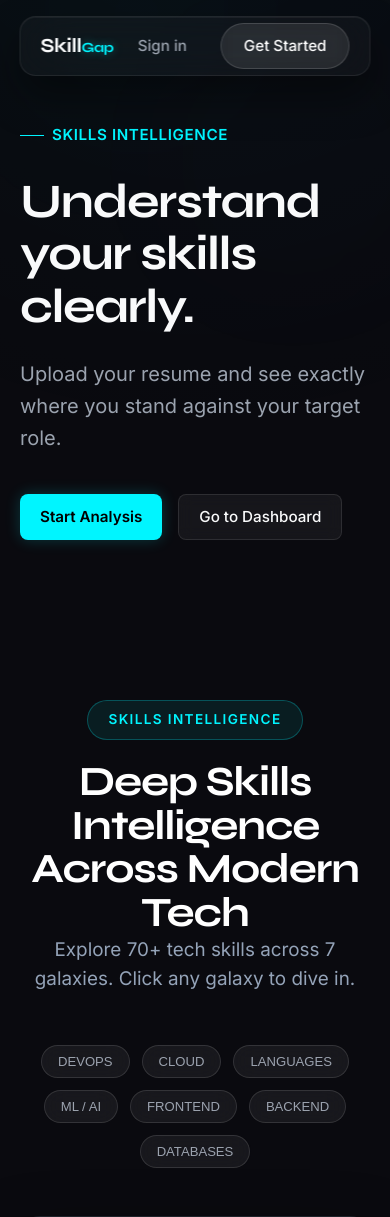
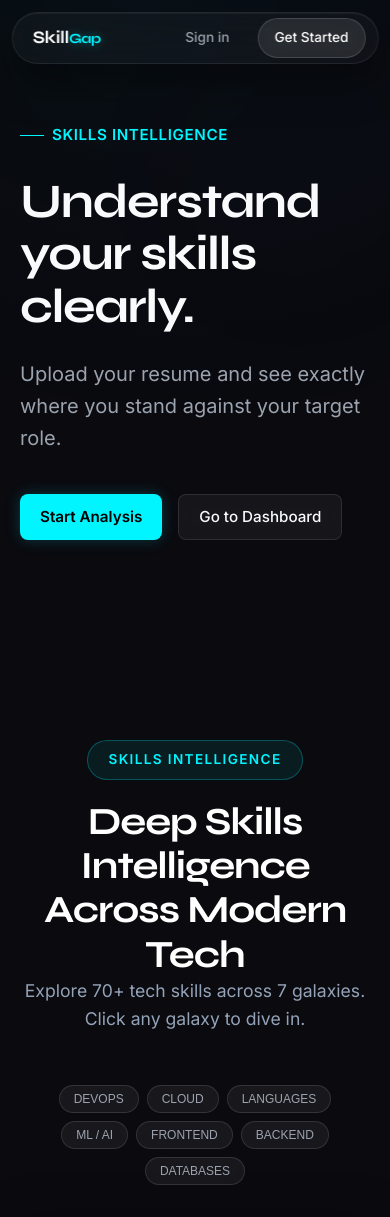
Before and after one commit to AnupamMI/skill-gap-radar, a Flask app: page / in a window 390 px wide. Shown: the top 1217 px of the page. Run offline with Flask 3, Linux system fonts and the light colour scheme.

Commit message:
Mobile responsive fix + sidebar + UI improvements

```diff
--- a/templates/index.html
+++ b/templates/index.html
@@ -68,6 +68,9 @@
     position: relative;
     overflow: hidden;
   }
+  @media (max-width: 768px) {
+    .skills-galaxy-section { padding-top: 120px; }
+  }
 
   .galaxy-header { margin-bottom: 52px; }
   .galaxy-eyebrow {
@@ -80,23 +83,23 @@
   }
   .galaxy-header h2 {
     font-family: 'Syne', sans-serif;
-    font-size: clamp(2.6rem, 5.5vw, 4.2rem);
+    font-size: clamp(2.4rem, 8vw, 4.2rem); /* More aggressive scaling */
     font-weight: 700; color: #fff;
-    letter-spacing: -0.03em; line-height: 1.05;
+    letter-spacing: -0.03em; line-height: 1.15; /* Better line height for mobile */
   }
   .galaxy-subtitle {
-    font-size: 1.18rem; color: #94a3b8; max-width: 620px; margin: 0 auto;
-    line-height: 1.55;
+    font-size: 1.1rem; color: #94a3b8; max-width: 620px; margin: 0 auto;
+    line-height: 1.6;
   }
 
   /* ── Filter bar ── */
   .category-filters {
     display: flex; flex-wrap: wrap; justify-content: center;
-    gap: 12px; margin-bottom: 48px; padding: 0 16px;
+    gap: 8px; margin-bottom: 32px; padding: 0 16px;
   }
   .filter-btn {
-    padding: 10px 24px; border-radius: 9999px;
-    font-size: 0.9rem; font-weight: 500;
+    padding: 8px 18px; border-radius: 9999px;
+    font-size: 0.8rem; font-weight: 500;
     background: rgba(255,255,255,0.06);
     border: 1px solid rgba(255,255,255,0.12);
     color: #9ca3af; cursor: pointer; transition: all 0.3s ease;
@@ -122,7 +125,7 @@
     box-shadow: 0 25px 60px rgba(0,0,0,0.6);
   }
   @media (min-width: 768px)  { .galaxy-canvas-container { height: 660px; } }
-  @media (max-width: 640px)  { .galaxy-canvas-container { height: 460px; } .filter-btn { padding: 8px 16px; font-size: 0.82rem; } }
+  @media (max-width: 640px)  { .galaxy-canvas-container { height: 500px; } .filter-btn { padding: 6px 14px; font-size: 0.75rem; } }
 
   /* ── Hint text ── */
   .galaxy-hint-text {
--- a/templates/navbar_marketing.html
+++ b/templates/navbar_marketing.html
@@ -85,6 +85,14 @@
   }
 
   @media (max-width: 768px) {
-    .marketing-nav { top: 16px; border-radius: 16px; padding: 0 20px; height: 60px; }
+    .marketing-nav {
+      top: 12px;
+      border-radius: 100px; /* Maintain pill shape */
+      padding: 0 12px 0 20px;
+      height: 52px; /* Slightly slimmer for more content room */
+      width: 94%;
+    }
+    .nav-logo { font-size: 1.1rem; }
+    .nav-btn { padding: 8px 16px; font-size: 0.85rem; }
   }
 </style>
```
